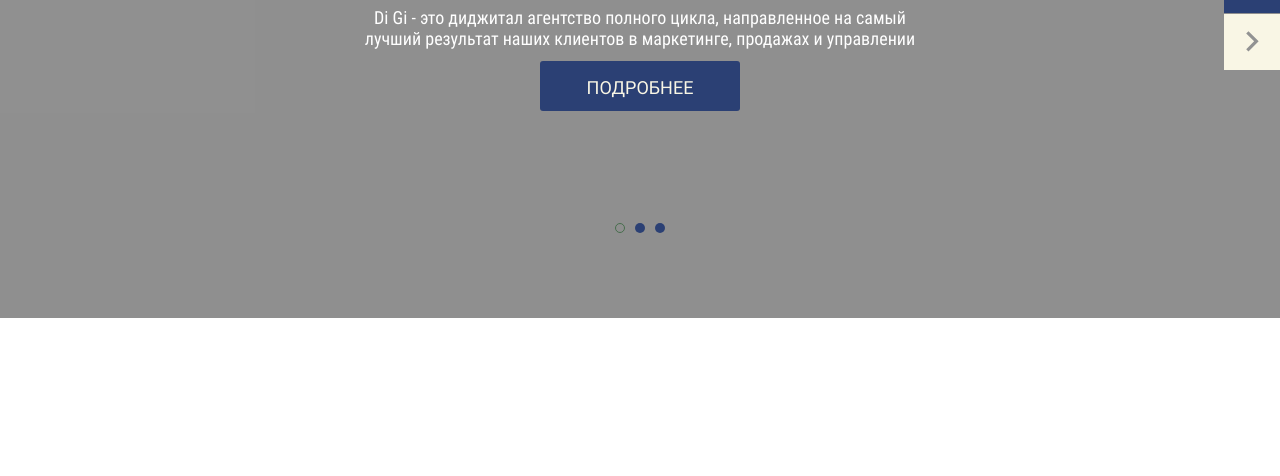
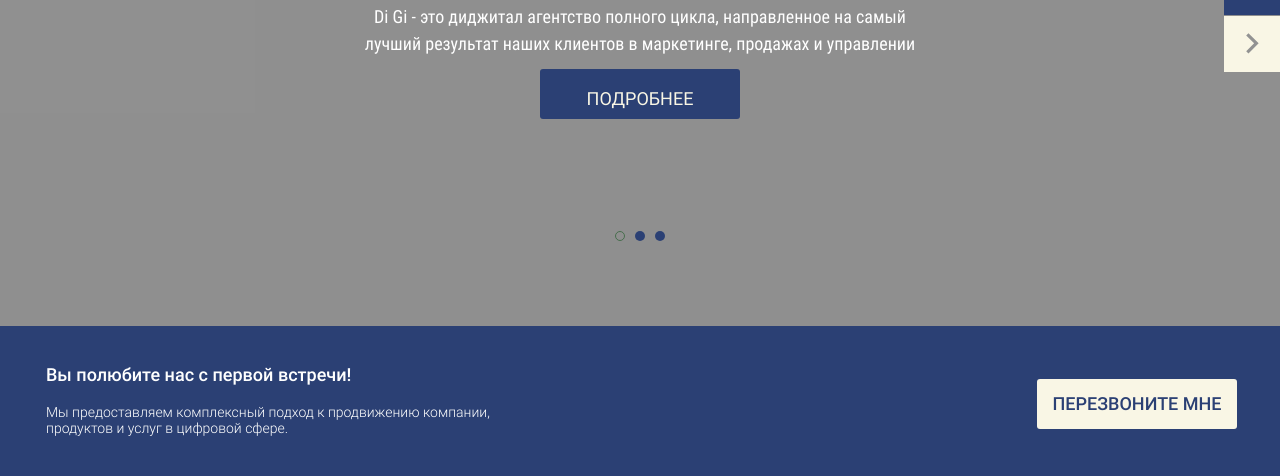
Before and after one commit to Shtrohaim/di-gi-project, a website built with webpack: page dist/index.html in a window 1280 px wide. Shown: the part 396-872 px from the top of the page. Before the commit the page ends 800 px from the top, so only its background shows below. Built offline with nearby package versions, Linux system fonts and the light colour scheme; files whose address does not match are found by name.

Commit message:
add normilze style and intro section

```diff
--- a/src/sass/app.scss
+++ b/src/sass/app.scss
@@ -1,5 +1,7 @@
 @use './components/header.scss';
 @use './components/intro.scss';
+@use './components/promo.scss';
+@import './constants/normilize.scss';
 @import './fonts.scss';
 
 .app{
@@ -22,7 +24,6 @@
 
 *{
     font-family: 'Roboto Condensed', Sans-serif, Arial;
-    box-sizing: border-box;
 }
 
 .visually-hidden{
--- a/src/sass/components/intro.scss
+++ b/src/sass/components/intro.scss
@@ -2,6 +2,8 @@
     width: 100%;
 
     background-color: #FFFFFF;
+
+    filter: drop-shadow(0px 4px 4px rgba(0, 0, 0, 0.25));
 }
 
 .slider{
@@ -109,43 +111,11 @@
     }
 }
 
-@media (min-width: 769px) {
+@media (min-width: 640px) {
 
-    .slider__item-description{
-        display: block;
-
-        width: 587px;
-
-        font-size: 18px;
-        font-weight: 400;
-
-        margin-bottom: 32px;
-        margin-top: 0;
+    .intro{
+        filter: none;
     }
-
-    .slider__item-title{
-        margin-top: 87px;
-        margin-bottom: 30px;
-
-        line-height: 60px;
-
-        &::after{
-            display: none;
-        }
-
-    }
-
-    .slider__pagination{
-        bottom: 52px;
-    }
-
-    .slider__item-link{
-        margin-bottom: 112px;
-    }
-
-}
-
-@media (min-width: 640px) {
 
     .slider{
         &__item-link{
@@ -161,7 +131,6 @@
 
             border-radius: 3px;
 
-            text-decoration: none;
             color: #F9F6E5;;
             font-size: 18px;
             font-family: 'Roboto';
@@ -217,6 +186,42 @@
             }
         }
 
+    }
+
+}
+
+@media (min-width: 769px) {
+
+    .slider__item-description{
+        display: block;
+
+        width: 587px;
+
+        font-size: 18px;
+        font-weight: 400;
+
+        margin-bottom: 32px;
+        margin-top: 0;
+    }
+
+    .slider__item-title{
+        margin-top: 87px;
+        margin-bottom: 30px;
+
+        line-height: 60px;
+
+        &::after{
+            display: none;
+        }
+
+    }
+
+    .slider__pagination{
+        bottom: 52px;
+    }
+
+    .slider__item-link{
+        margin-bottom: 112px;
     }
 
 }
--- /dev/null
+++ b/src/sass/components/promo.scss
@@ -0,0 +1,152 @@
+.promo{
+    background-color: #2B4074;
+    width: 100%;
+
+    &__wrapper{
+        display: flex;
+        flex-direction: column;
+        align-items: center;
+
+        padding: 40px 25px;
+
+        text-align: center;
+    }
+
+    &__description-wrapper{
+        text-align: center;
+    }
+
+    &__slogan{
+        font-family: 'Roboto';
+        font-weight: 500;
+        font-size: 24px;
+        color: #FFFFFF;
+        line-height: 24px;
+
+        margin: 0;
+        margin-bottom: 10px;
+        padding: 0;
+    }
+
+    &__about-us{
+        font-family: 'Roboto';
+        font-weight: 300;
+        font-size: 16px;
+        line-height: 18px;
+        color:#FFFFFF;
+
+        margin: 0 auto;
+        margin-bottom: 40px;
+        padding: 0;
+
+        br{
+            display: none;
+        }
+    }
+
+    &__call-link{
+        background-color: #F9F6E5;
+
+        padding: 16px 0;
+
+        color:#2B4074;
+        font-family: 'Roboto';
+        font-weight: 500;
+        font-size: 18px;
+        line-height: 18px;
+
+        width: 200px;
+
+        border-radius: 3px;
+    }
+
+}
+
+@media (min-width: 640px) {
+    .promo__wrapper{
+        padding: 40px 30px;
+    }
+}
+
+@media (min-width: 769px) {
+    .promo__wrapper{
+        padding-top: 60px;
+        padding-bottom: 30px;
+        padding-left: 46px;
+        padding-right: 42px;
+
+        flex-direction: row;
+        justify-content: space-between;
+
+    }
+
+    .promo__slogan{
+        margin-bottom: 20px;
+    }
+
+    .promo__about-us{
+        width: 350px;
+        margin: 0;
+
+        br{
+            display: inline;
+        }
+    }
+
+    .promo__description-wrapper{
+        text-align: left;
+    }
+
+    .promo__call-link{
+        margin-bottom: 10px;
+
+    }
+}
+
+@media (min-width: 1024px) {
+    .promo__wrapper{
+        padding-top: 40px;
+        padding-bottom: 40px;
+        padding-right: 43px;
+    }
+
+    .promo__slogan{
+        font-size: 18px;
+        line-height: 18px;
+    }
+
+    .promo__about-us{
+        width: 100%;
+        font-size: 14px;
+        line-height: 16px;
+    }
+
+    .promo__call-link{
+        margin-top: 5px;
+        margin-bottom: 0px;
+    }
+}
+
+@media (min-width: 1440px) {
+    .promo__wrapper{
+        padding-top: 57px;
+        padding-bottom: 57px;
+        padding-right: 149px;
+        padding-left: 150px;
+    }
+
+    .promo__slogan{
+        font-size: 24px;
+        line-height: 32px;
+    }
+
+    .promo__about-us{
+        font-size: 16px;
+        line-height: 18px;
+    }
+
+    .promo__call-link{
+        margin-top: 0px;
+        margin-bottom: 5px;
+    }
+}
--- /dev/null
+++ b/src/sass/constants/normilize.scss
@@ -0,0 +1,82 @@
+/* Указываем box sizing */
+*,
+*::before,
+*::after {
+  box-sizing: border-box;
+}
+
+/* Убираем внутренние отступы */
+ul[class],
+ol[class] {
+  padding: 0;
+}
+
+/* Убираем внешние отступы */
+body,
+h1,
+h2,
+h3,
+h4,
+p,
+ul[class],
+ol[class],
+li,
+figure,
+figcaption,
+blockquote,
+dl,
+dd {
+  margin: 0;
+}
+
+/* Выставляем основные настройки по-умолчанию для body */
+body {
+  min-height: 100vh;
+  scroll-behavior: smooth;
+  text-rendering: optimizeSpeed;
+  line-height: 1.5;
+}
+
+/* Удаляем стандартную стилизацию для всех ul и il, у которых есть атрибут class*/
+ul[class],
+ol[class] {
+  list-style: none;
+}
+
+/* Элементы a, у которых нет класса, сбрасываем до дефолтных стилей */
+a:not([class]) {
+  text-decoration-skip-ink: auto;
+}
+
+a{
+    text-decoration: none;
+}
+
+/* Упрощаем работу с изображениями */
+img {
+  max-width: 100%;
+  display: block;
+}
+
+/* Указываем понятную периодичность в потоке данных у article*/
+article > * + * {
+  margin-top: 1em;
+}
+
+/* Наследуем шрифты для инпутов и кнопок */
+input,
+button,
+textarea,
+select {
+  font: inherit;
+}
+
+/* Удаляем все анимации и переходы для людей, которые предпочитай их не использовать */
+@media (prefers-reduced-motion: reduce) {
+  * {
+    animation-duration: 0.01ms !important;
+    animation-iteration-count: 1 !important;
+    transition-duration: 0.01ms !important;
+    scroll-behavior: auto !important;
+  }
+}
```
Also changed, not shown: dist/index.html.
